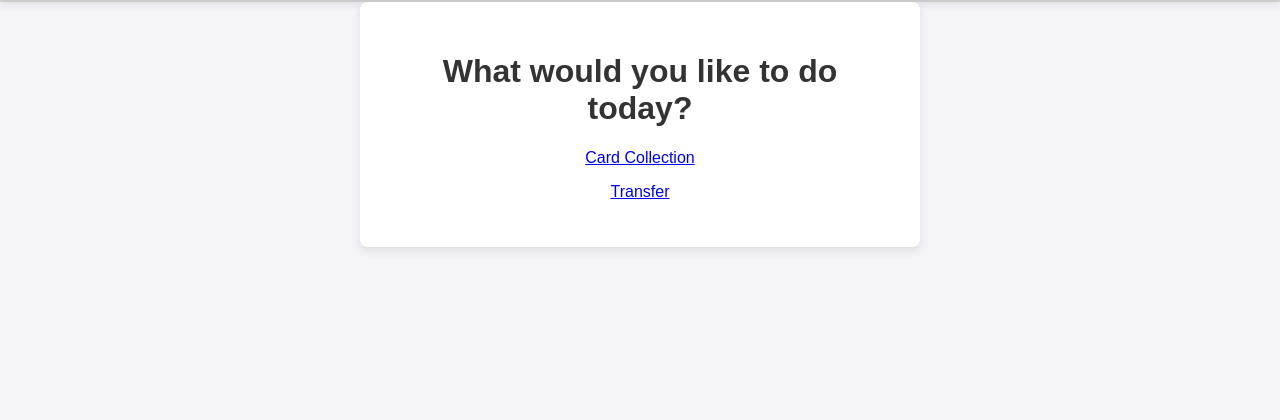
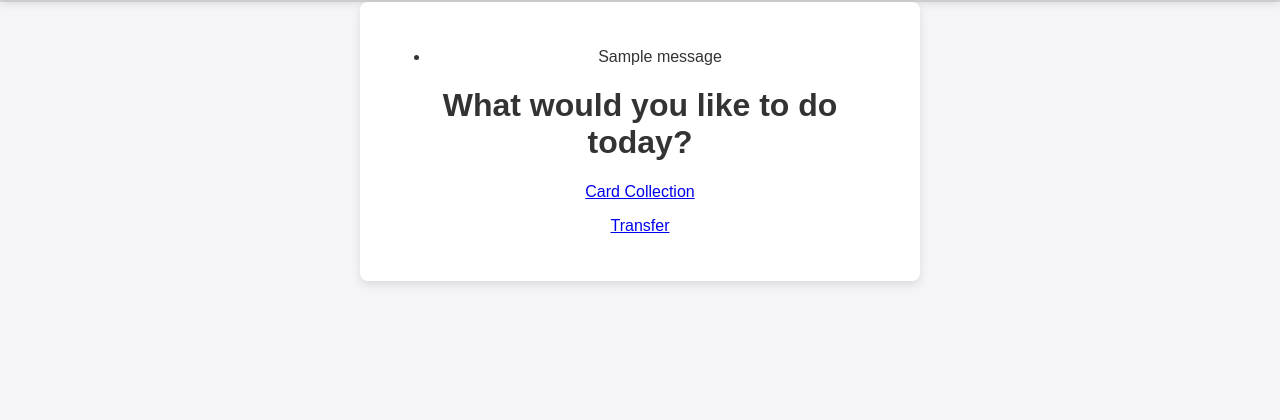
Before and after one commit to twrule/cmsi-662-secure-software-development-a5, a Flask app: template templates/dashboard.html in a window 1280 px wide. Shown: the part 62-482 px from the top of the page. Run offline with Flask 3, Linux system fonts and the light colour scheme; the template is opened without the code that fills it, so the values that code supplies are empty; one stand-in notice (Sample message) is shown; some libraries are stand-ins or nearby versions.

Commit message:
Making safer

```diff
--- a/app.py
+++ b/app.py
@@ -1,14 +1,14 @@
 from flask_wtf.csrf import CSRFProtect
 from flask import (
     Flask, request, make_response,
-    redirect, render_template, g, abort)
+    redirect, render_template, g, abort, flash)
 from user_service import get_user_with_credentials_safe, logged_in
 from card_service import get_card_count, do_transfer, get_pokemon_by_owner, get_pokemon
 
 app = Flask(__name__)
 
 app.config['SECRET_KEY'] = 'e783eeb139649d3fabc370700eeca1511297438ee89265410b282b05292df010'
-csrf = CSRFProtect(app)
+csrf = CSRFProtect(app)  # Enables CSRF protection for all form POSTs
 
 
 @app.route("/", methods=['GET'])
@@ -22,10 +22,20 @@
 def login():
     email = request.form.get("email")
     password = request.form.get("password")
+    # Prevent user enumeration by returning the same message regardless of cause
+    # of failure
+    # This is a common security practice to prevent attackers from guessing
+    # valid usernames or emails.
+    # If the email is not found, or the password is incorrect, we return the same
+    # error message.
+    # This way, an attacker cannot determine if the email exists in the system
+    # based on the error message.
     user = get_user_with_credentials_safe(email, password)
     if not user:
+        # Error message is intentionally vague (user not found vs bad password)
         return render_template("login.html", error="Invalid credentials")
     response = make_response(redirect("/dashboard"))
+    # Store authentication securely in cookie; ensure cookie flags set elsewhere (e.g., Secure, HttpOnly)
     response.set_cookie("auth_token", user["token"])
     return response, 303
 
@@ -34,6 +44,7 @@
 def dashboard():
     if not logged_in():
         return render_template("login.html")
+    # Alert used for display only; Jinja2 auto-escapes to prevent XSS
     alert = request.args['alert'] if 'alert' in request.args else False
     return render_template("dashboard.html", email=g.user, alert=alert)
 
@@ -85,7 +96,15 @@
         abort(400, "You don't have that much")
 
     if do_transfer(source, target, card_count, pokemon):
-        return render_template("transfer_success.html", pokemon=pokemon, count=card_count, target=target)
+        flash(
+            f"Successfully transferred {card_count} card(s) of type Pokemon with ID: {pokemon} to {target}!")
+
+        return render_template(
+            "transfer_success.html",
+            count=card_count,
+            pokemon=pokemon,
+            target=target
+        )
     else:
         abort(400, "Something bad happened")
 
--- a/templates/dashboard.html
+++ b/templates/dashboard.html
@@ -1,12 +1,30 @@
 {% extends "base.html" %}
 
-{% if alert %}
-<script>
-    alert("Transfer successful!");
-</script>
-{% endif %}
+<head>
+    <style>
+        .flash-messages {
+          list-style: none;
+          padding: 10px;
+          background-color: #d4edda;
+          color: #155724;
+          border: 1px solid #c3e6cb;
+          border-radius: 5px;
+          margin-bottom: 20px;
+        }
+    </style>
+</head>
 
 {% block content %}
+{% with messages = get_flashed_messages() %}
+  {% if messages %}
+    <ul class="flash-messages">
+      {% for message in messages %}
+        <li>{{ message }}</li>
+      {% endfor %}
+    </ul>
+  {% endif %}
+{% endwith %}
+
 
 <h1>What would you like to do today?</h1>
 <p><a href="/details">Card Collection</a></p>
--- a/templates/details.html
+++ b/templates/details.html
@@ -69,6 +69,7 @@
 {% extends "base.html" %}
 {% block content %}
 
+{#<!-- Dynamic content below is escaped via Jinja2's {{ }} syntax to prevent XSS. -->#}
 <p>Hi, {{ user }}</p>
 
 <h1>Your Cards</h1>
--- a/templates/login.html
+++ b/templates/login.html
@@ -70,6 +70,8 @@
 </head>
 
 {% if error %}
+{#<!-- Dynamic content below is escaped via Jinja2's {{ }} syntax to prevent XSS. -->#}
+{#<!-- This ensures that any user input is safely displayed without executing any scripts. -->#}
 <p class="error">{{ error }}</p>
 {% endif %}
 <header>
@@ -79,5 +81,8 @@
   <p>Email: <input type="text" name="email" /></p>
   <p>Password: <input type="password" name="password" /></p>
   <p><input type="submit" value="Login" /></p>
+  {#<!-- This hidden CSRF token is included to protect against cross-site request forgery attacks (csrf). -->#}
+    {#<!-- It ensures that form submissions are secure and originate from the intended user. -->#}
+      {#<!-- The token is generated on the server side and validated upon form submission. -->#}
   <input type="hidden" name="csrf_token" value="{{ csrf_token() }}" />
 </form>
--- a/templates/transfer.html
+++ b/templates/transfer.html
@@ -22,6 +22,9 @@
         </p>
         <p>
             <input type="submit" value="Transfer" />
+            {#<!-- This hidden CSRF token is included to protect against cross-site request forgery attacks (csrf). -->#}
+            {#<!-- It ensures that form submissions are secure and originate from the intended user. -->#}
+            {#<!-- The token is generated on the server side and validated upon form submission. -->#}
             <input type="hidden" name="csrf_token" value="{{ csrf_token() }}" />
         </p>
     </form>
--- a/templates/transfer_success.html
+++ b/templates/transfer_success.html
@@ -25,12 +25,12 @@
   }
 </style>
 
-<div class="success-animation">Transferring {{ count }} {{ pokemon }} card(s) to {{ target }}...</div>
+<div class="success-animation">Transferring Count:{{ count }} of Pokemon with ID: {{ pokemon }} card(s) to {{ target }}...</div>
 <div class="card-fly">✨🃏✨</div>
 
 <script>
   setTimeout(() => {
-    window.location.href = "/dashboard?alert=True";
+    window.location.href = "/dashboard";
   }, 2500); // 2.5 second delay before redirect
 </script>
 {% endblock %}
```
Also changed, not shown: bank.db.
